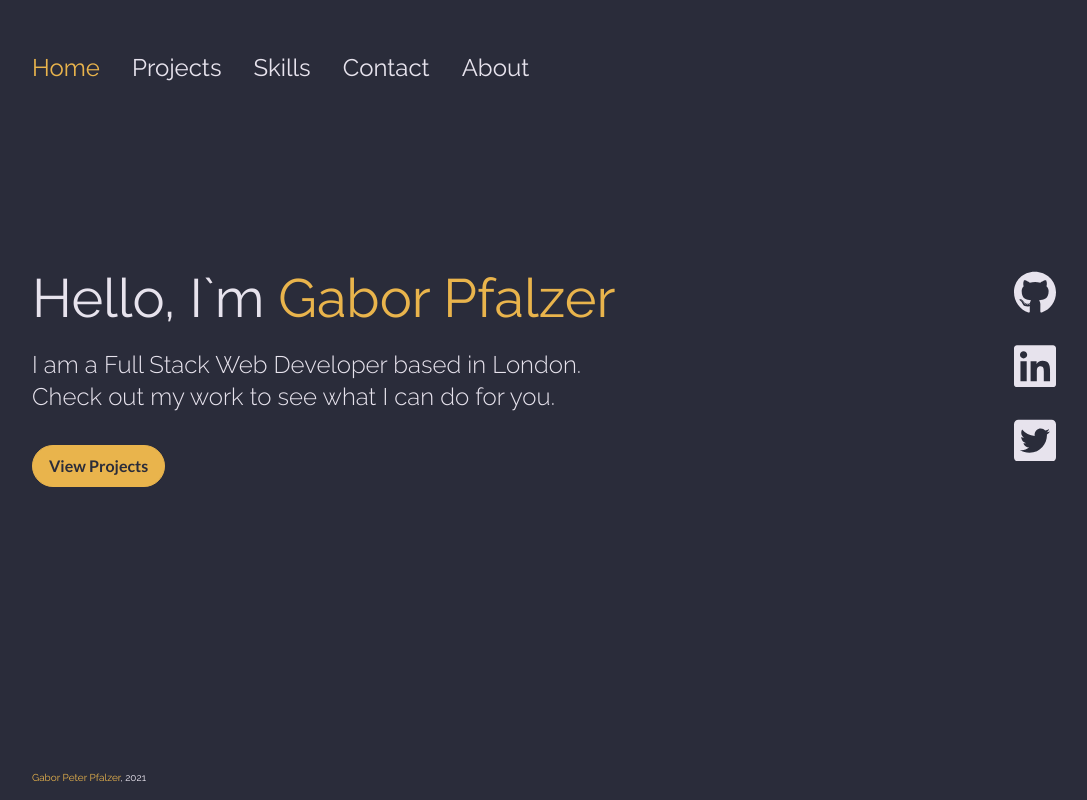
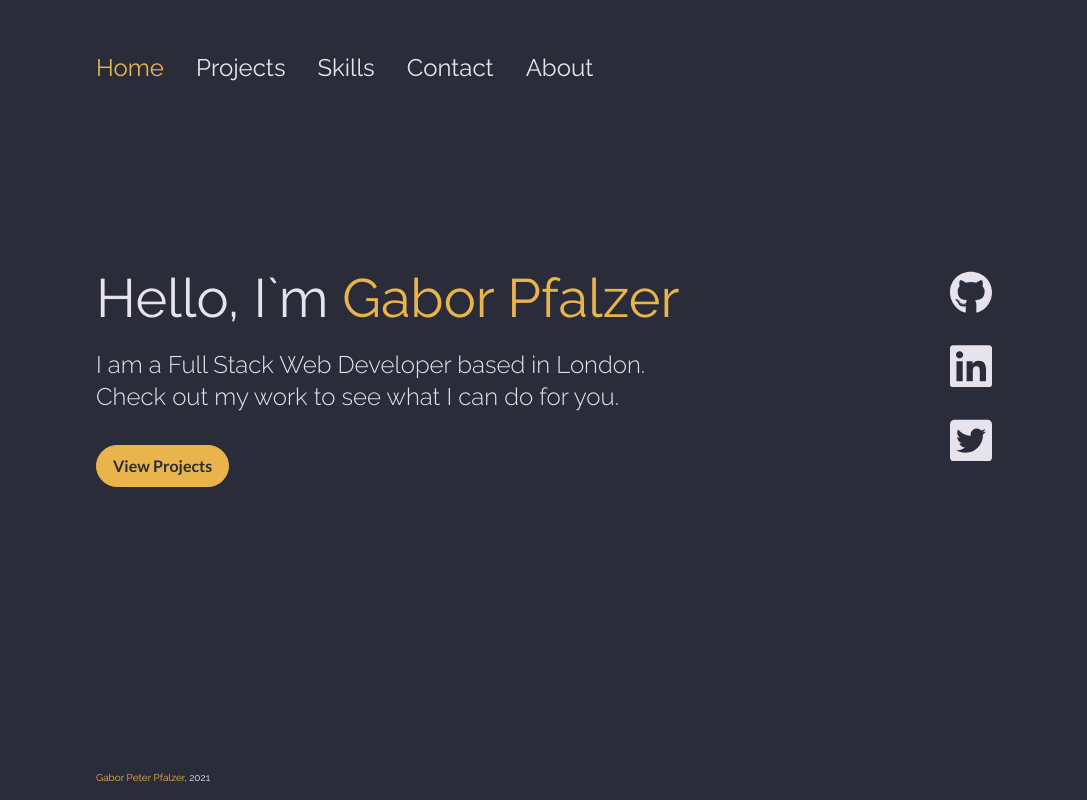
Before and after one commit to pfalzergbr/portfolio, a Next.js app: page / in a window 1280 px wide. Shown: the whole page, without its empty margins (96-1183 px from the left). Built offline with nearby package versions, Linux system fonts and the light colour scheme.

Commit message:
add centered cointainer into mixins

```diff
--- a/layout/layoutElements/styles/Footer.module.scss
+++ b/layout/layoutElements/styles/Footer.module.scss
@@ -2,12 +2,7 @@
 @import '../../../styles/abstracts/mixins';
 
 .footer {
-  width: 90%;
-  margin: 0 auto;
-
-  @include tablet-landscape-up {
-    width: 80%;
-  }
+  @include centered-container;
 
   &_text {
     font-size: $font-size-10;
--- a/layout/layoutElements/styles/Navigation.module.scss
+++ b/layout/layoutElements/styles/Navigation.module.scss
@@ -4,10 +4,5 @@
 
 .navlinkContainer {
   padding: $space-56 0;
-  width: 90%;
-  margin: 0 auto;
-
-  @include tablet-landscape-up {
-    width: 80%;
-  }
+  @include centered-container;
 }
--- a/pages/index.module.scss
+++ b/pages/index.module.scss
@@ -6,10 +6,5 @@
   grid-template-rows: 1fr max-content 2fr;
   grid-template-columns: 1fr min-content;
   // grid-row: 2/3;
-  width: 90%;
-  margin: 0 auto;
-
-  @include tablet-landscape-up {
-    width: 80%;
-  }
+  @include centered-container;
 }
--- a/styles/abstracts/_mixins.scss
+++ b/styles/abstracts/_mixins.scss
@@ -28,10 +28,12 @@
 // Layout
 
 @mixin centered-container {
-  display: flex;
-  width: 90%;
-  max-width: 1200px;
+  width: 80%;
   margin: 0 auto;
+
+  @include tablet-landscape-up {
+    width: 70%;
+  }
 }
 
 @mixin centered-in-grid-3 {
@@ -41,6 +43,8 @@
 @mixin grid-columns-full {
   grid-column: 1/ -1;
 }
+
+
 
 // Components
 
```
Also changed, not shown: layout/layoutElements/styles/UnderConstruction.module.scss (+1 -6 lines), pages/skills/index.module.scss (+1 -7 lines).
